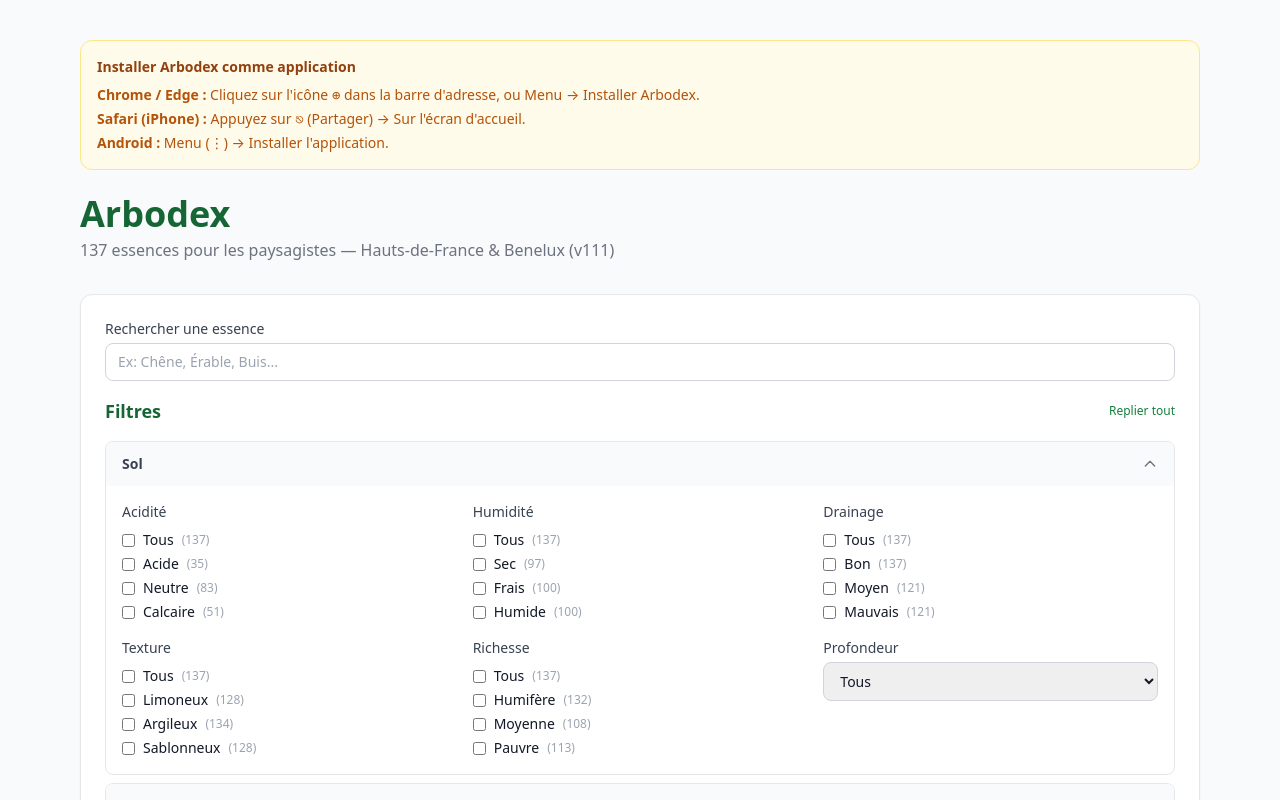
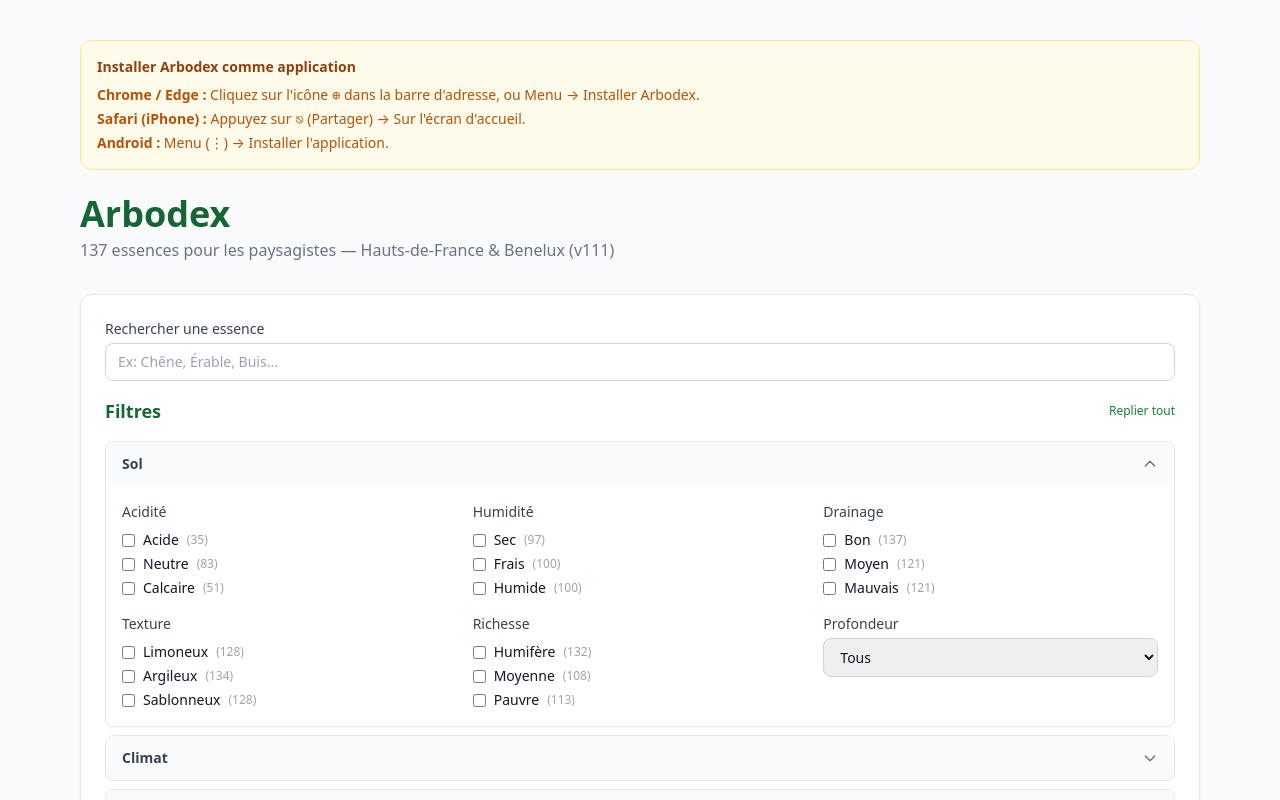
Before and after one commit to gaelg/arbodex, a Next.js app: page / in a window 1280 px wide. Both pictures are taken after a click on the button "Sol". Shown: the top 800 px of the page. Built offline with nearby package versions, Linux system fonts and the light colour scheme.

Commit message:
Remove all option from Sol multi-filter checkboxes

```diff
--- a/src/components/FilterForm.tsx
+++ b/src/components/FilterForm.tsx
@@ -197,7 +197,9 @@
                             {config.label}
                           </label>
                           <div className="space-y-1">
-                            {opts.map((opt) => {
+                            {opts
+                              .filter((o) => o !== "all")
+                              .map((opt) => {
                                 const selected = isOptionSelected(config, opt);
                                 const newValue = selected
                                   ? value
@@ -229,7 +231,9 @@
                                       }
                                       className="rounded border-gray-300 text-green-600 focus:ring-green-500"
                                     />
-                                  <span>{formatFilterOption(config, opt)}</span>
+                                    <span>
+                                      {formatFilterOption(config, opt)}
+                                    </span>
                                     <span className="text-xs text-gray-400">
                                       ({count})
                                     </span>
```
Also changed, not shown: 1 other file (tests, documents, lock files or other folders). Lines whose indentation alone changed are shown as unchanged.
